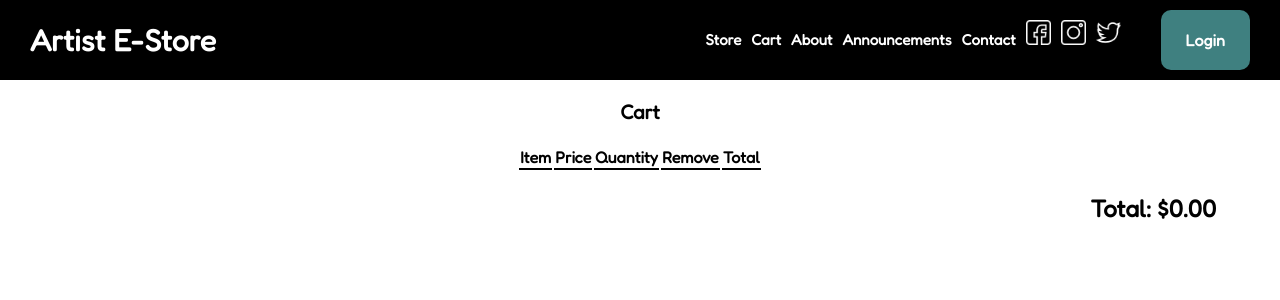
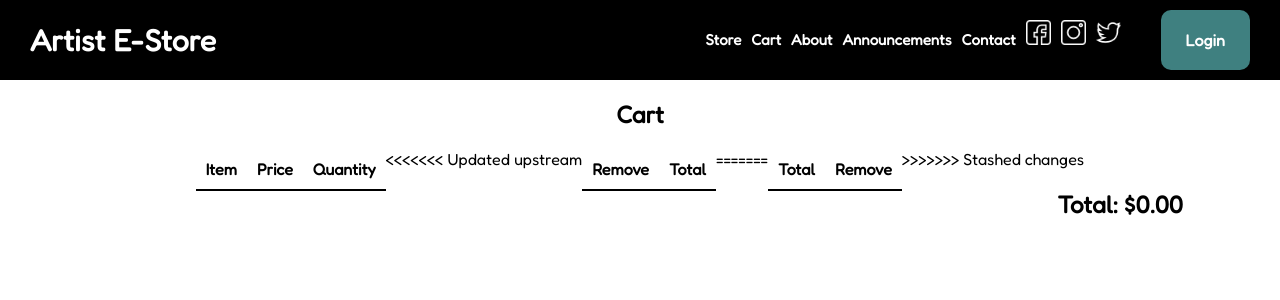
Before and after one commit to ahetrick12/artist-corner-estore, an Angular app in the folder estore-ui/: page /cart in a window 1280 px wide. Shown: the top 300 px of the page. Built offline with nearby package versions, Linux system fonts and the light colour scheme.

Commit message:
Resolved merge conflict

```diff
--- a/estore-ui/src/app/cart/cart.component.css
+++ b/estore-ui/src/app/cart/cart.component.css
@@ -4,9 +4,14 @@ body {
 #titl {
   text-align: center;
   margin-block: 20px;
-  font-size: 20px;
+  font-size: x-large;
   font-weight: bold;
 }
+
+table {
+  border-collapse: collapse;
+}
+
 ul {
   margin-left: 10%;
   margin-right: 10%;
@@ -25,9 +30,12 @@ li {
 li span {
   text-align: center;
 }
+
 .storeimg {
   width: 150px;
+  border-radius: 10px;
 }
+
 .items {
   text-align: center;
   margin: auto;
@@ -37,37 +45,70 @@ li span {
   text-align: center;
   margin: auto;
 }
-tr {
-  border-top: 2px black solid;
-}
-th {
+
+th,
+td {
   border-bottom: 2px black solid;
+  padding: 10px;
 }
 
 #quantity {
-  width: 40px;
+  background-color: transparent;
+  border: none;
+  text-align: center;
+  width: 80%;
+  outline: none;
+  border-bottom: 1px solid rgb(121, 121, 121);
+  margin-bottom: 10px;
+  transform: translateY(12px);
 }
 
 .button {
   background-color: black;
   color: white;
-  padding: 1%;
-  border-radius: 2px;
+  border: none;
+  border-radius: 5px;
+  padding: 5px;
   font-family: "Fredoka", sans-serif;
+  transform: translateY(12px);
 }
 .button:hover {
-  color: red;
+  background-color: rgb(79, 79, 79);
+  cursor: pointer;
 }
 
 #remove {
-  border-radius: 30px;
-  background-color: black;
+  border-radius: 50%;
+  background-color: rgb(223, 55, 55);
+  text-align: center;
   color: white;
-  border-color: black;
-  font-weight: bold;
-  font-family: "Fredoka", sans-serif;
+  border: none;
+  height: 30px;
+  width: 30px;
 }
 
 #remove:hover {
-  color: red;
+  background-color: rgb(173, 57, 57) !important;
+  cursor: pointer;
 }
+
+h2 {
+  margin: 0;
+}
+
+#checkout {
+  text-align: center;
+  margin-left: 75%;
+}
+
+#checkout-button {
+  font-size: large;
+  margin-bottom: 5%;
+  padding: 10px;
+  background-color: rgb(71, 167, 71);
+}
+
+#checkout-button:hover {
+  background-color: rgb(53, 106, 53);
+  cursor: pointer;
+}
--- a/estore-ui/src/app/cart/cart.component.html
+++ b/estore-ui/src/app/cart/cart.component.html
@@ -14,8 +14,13 @@
         <th>Item</th>
         <th>Price</th>
         <th>Quantity</th>
+        <<<<<<< Updated upstream
         <th>Remove</th>
         <th>Total</th>
+        =======
+        <th>Total</th>
+        <th>Remove</th>
+        >>>>>>> Stashed changes
       </tr>
 
       <tr class="items"></tr>
@@ -41,19 +46,21 @@
             save
           </button>
         </th>
-        <th><button id="remove" (click)="onDelete(cartitem)">x</button></th>
         <th>{{ cartitem.quantity * cartitem.item.price | currency }}</th>
+        <th>
+          <button id="remove" (click)="onDelete(cartitem)">
+            <b>&#10006;</b>
+          </button>
+        </th>
       </tr>
     </table>
-    <h2 style="text-align: right; padding-right: 5%">
-      Total: {{ findSum() | currency }}
-    </h2>
-    <div *ngIf="cart.length != 0">
-      <a routerLink="/checkout">
-        <button class="button" style="margin-left: 90%; margin-bottom: 1%">
-          Checkout
-        </button>
-      </a>
+    <div id="checkout">
+      <h2>Total: {{ findSum() | currency }}</h2>
+      <div *ngIf="cart.length != 0">
+        <a routerLink="/checkout">
+          <button class="button" id="checkout-button">Checkout</button>
+        </a>
+      </div>
     </div>
   </div>
 </body>
```
